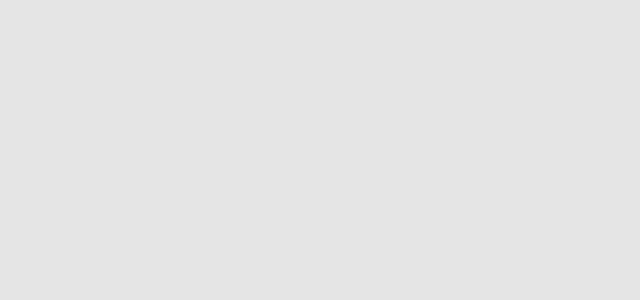
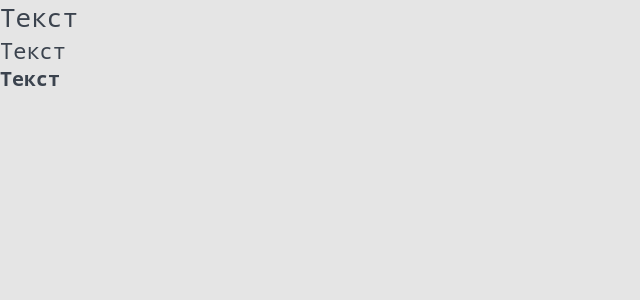
Before and after one commit to Oliolixinfree/top-application, a Next.js app: page / in a window 1280 px wide. Shown: the top 300 px of the page, without its empty margins (0-640 px from the left). Built offline with nearby package versions, Linux system fonts and the light colour scheme.

Commit message:
h1, h2, h3 headings component created

```diff
--- /dev/null
+++ b/components/Htag/Htag.module.css
@@ -0,0 +1,18 @@
+.h1 {
+  font-weight: 500;
+  font-size: 26px;
+  line-height: 35px;
+  margin: 0;
+}
+.h2 {
+  font-weight: 500;
+  font-size: 22px;
+  line-height: 30px;
+  margin: 0;
+}
+.h3 {
+  font-weight: 600;
+  font-size: 20px;
+  line-height: 27px;
+  margin: 0;
+}
--- /dev/null
+++ b/components/Htag/Htag.props.tsx
@@ -0,0 +1,6 @@
+import { ReactNode } from 'react';
+
+export interface HtagProps {
+  tag: 'h1' | 'h2' | 'h3';
+  children: ReactNode;
+}
--- /dev/null
+++ b/components/Htag/Htag.tsx
@@ -0,0 +1,15 @@
+import { HtagProps } from './Htag.props';
+import styles from './Htag.module.css';
+
+export const Htag = ({ tag, children }: HtagProps): JSX.Element => {
+  switch (tag) {
+    case 'h1':
+      return <h1 className={styles.h1}>{children}</h1>;
+    case 'h2':
+      return <h2 className={styles.h2}>{children}</h2>;
+    case 'h3':
+      return <h3 className={styles.h3}>{children}</h3>;
+    default:
+      return <></>;
+  }
+};
--- /dev/null
+++ b/components/index.ts
@@ -0,0 +1 @@
+export * from './Htag/Htag';
--- a/pages/index.tsx
+++ b/pages/index.tsx
@@ -1,3 +1,12 @@
+import React from 'react';
+import { Htag } from '../components';
+
 export default function Home(): JSX.Element {
-  return <div></div>;
+  return (
+    <>
+      <Htag tag="h1">Текст</Htag>
+      <Htag tag="h2">Текст</Htag>
+      <Htag tag="h3">Текст</Htag>
+    </>
+  );
 }
```
